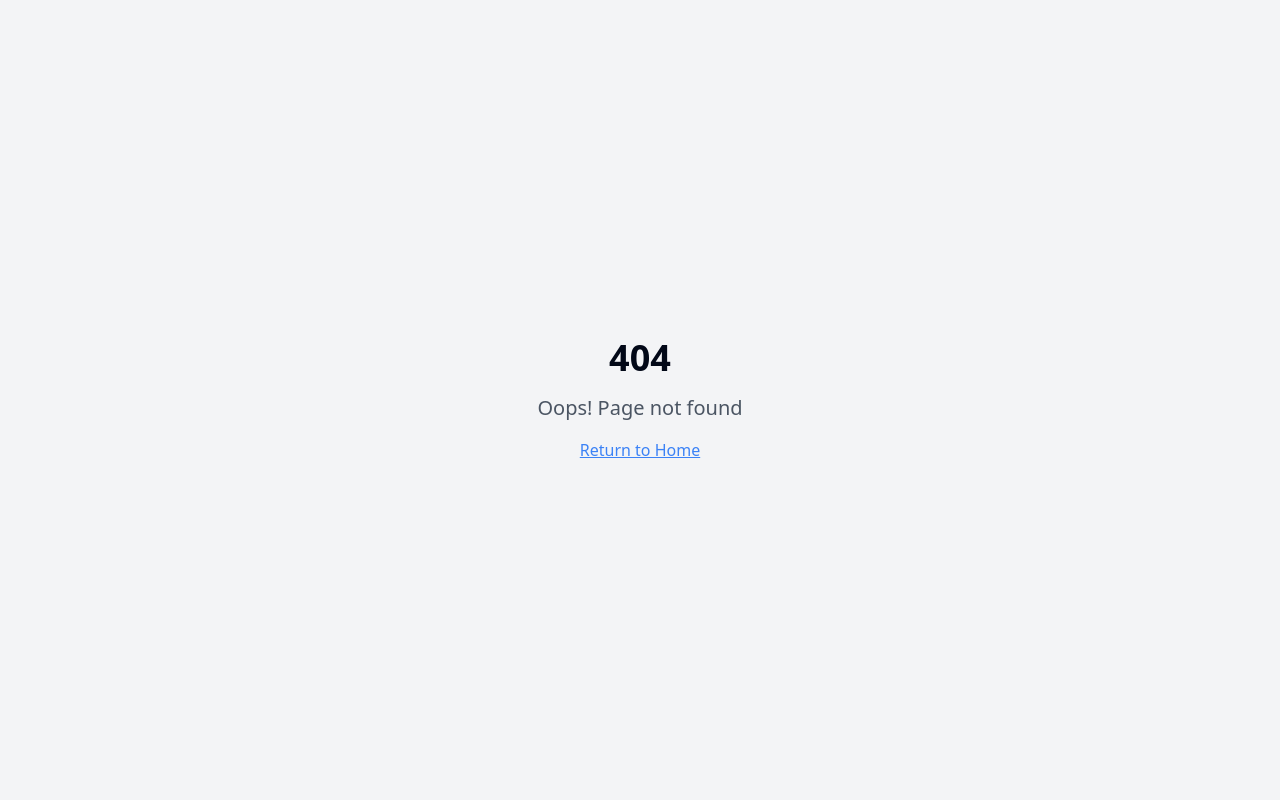
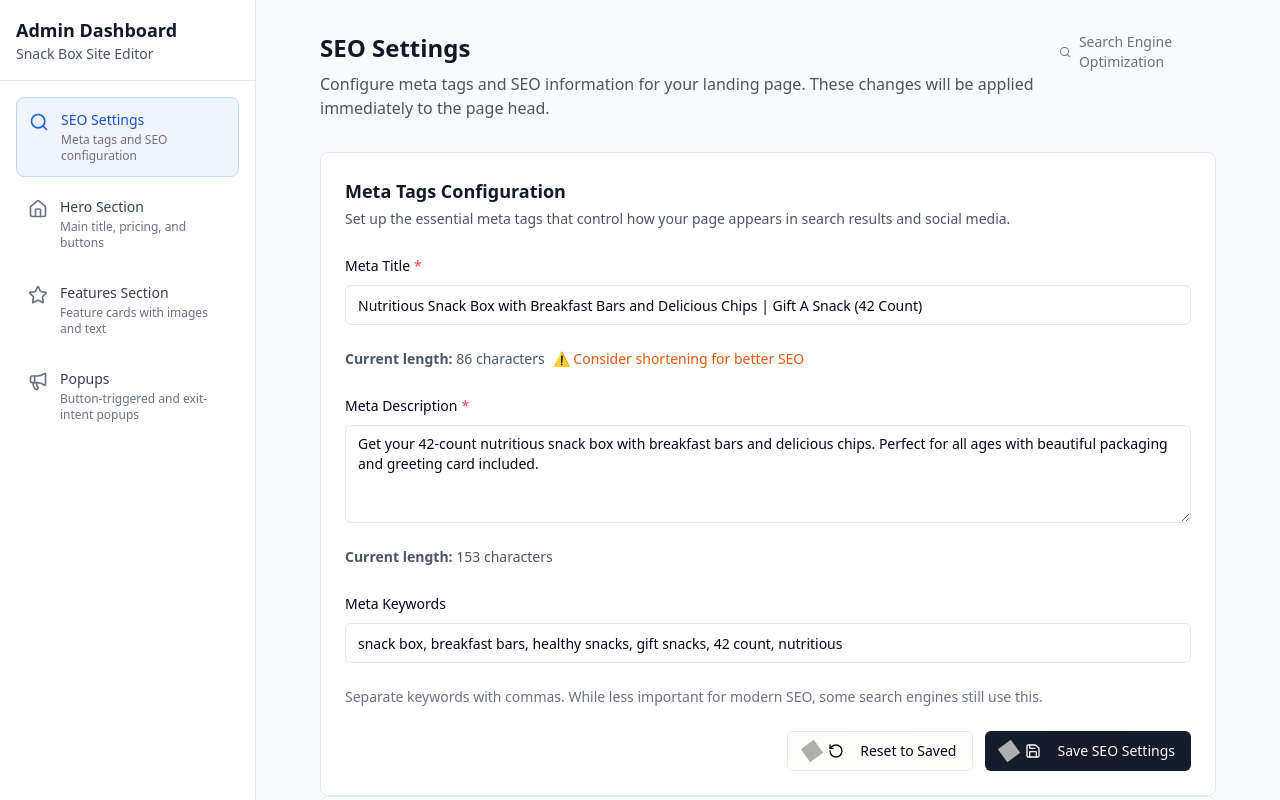
Before and after one commit to halimoo3/Power-Box-n, a React (Vite) app: page /admin in a window 1280 px wide. Before the commit this address had no page. Shown: the top 800 px of the page. Built offline with nearby package versions, Linux system fonts and the light colour scheme; grey boxes are pictures that could not be loaded.

Commit message:
Add admin route to main app routing
cgen-4c3aaf9868154baa8466f63809d95f14

```diff
--- a/client/App.tsx
+++ b/client/App.tsx
@@ -7,6 +7,7 @@ import { TooltipProvider } from "@/components/ui/tooltip";
 import { QueryClient, QueryClientProvider } from "@tanstack/react-query";
 import { BrowserRouter, Routes, Route } from "react-router-dom";
 import Index from "./pages/Index";
+import Admin from "./pages/Admin";
 import NotFound from "./pages/NotFound";
 
 const queryClient = new QueryClient();
@@ -24,6 +25,7 @@ const App = () => (
       >
         <Routes>
           <Route path="/" element={<Index />} />
+          <Route path="/admin" element={<Admin />} />
           {/* ADD ALL CUSTOM ROUTES ABOVE THE CATCH-ALL "*" ROUTE */}
           <Route path="*" element={<NotFound />} />
         </Routes>
```
